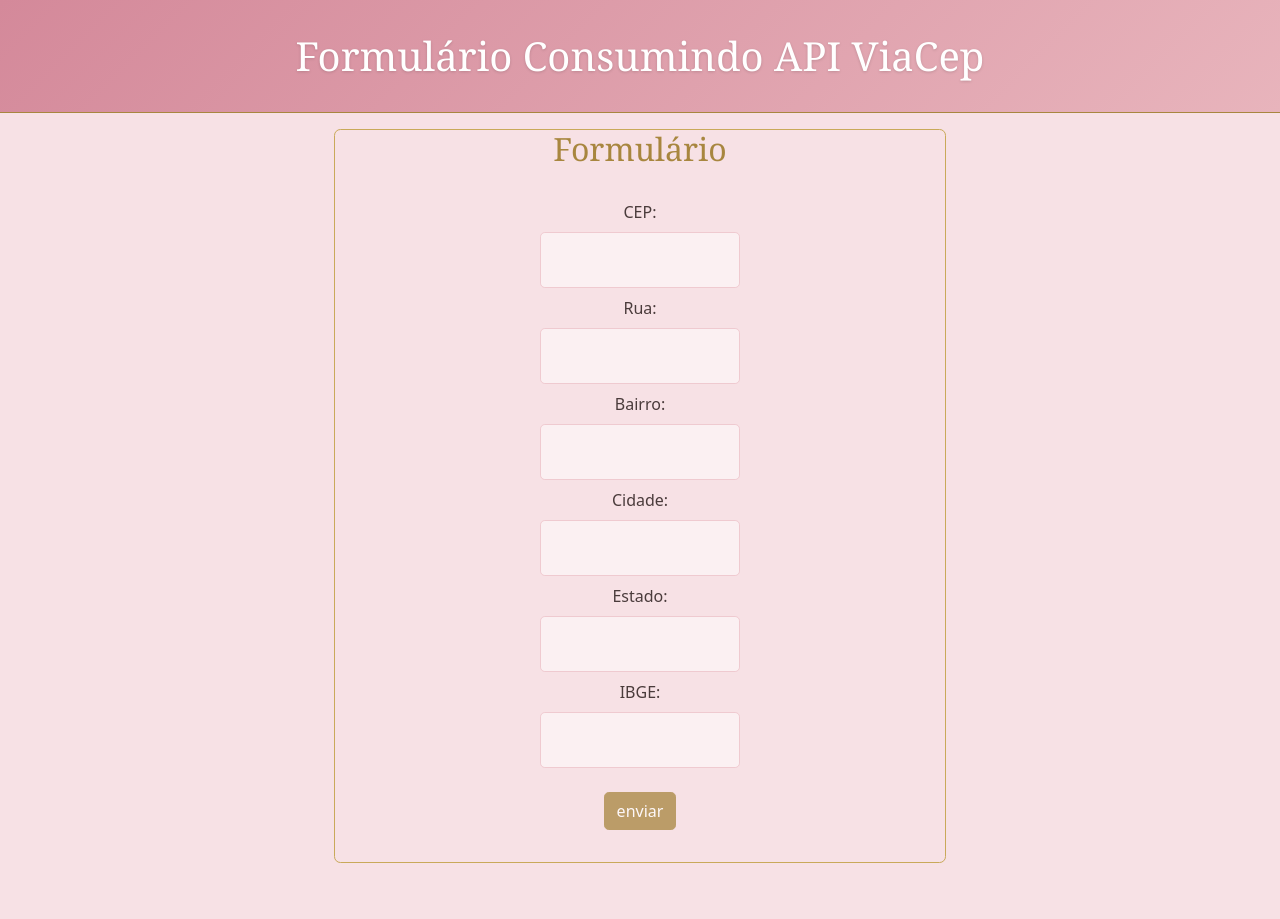
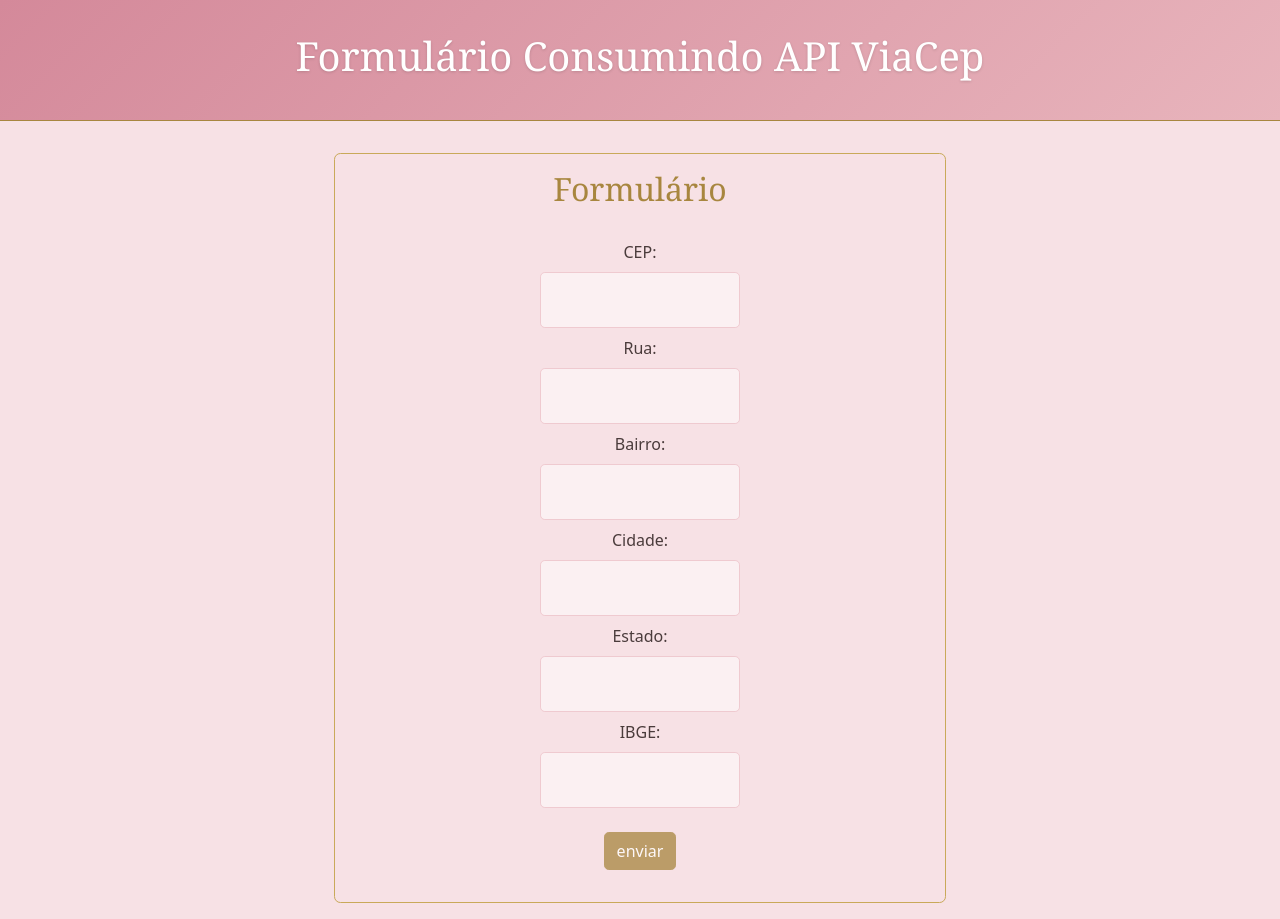
Before and after one commit to lorenaduda06/fullstack-utfpr, a plain HTML site: page ViaCEP/index.html in a window 1280 px wide. Before the commit the page ends 879 px from the top, so only its background shows below. Drawn offline with nearby package versions, Linux system fonts and the light colour scheme.

Commit message:
Ajustes no front do ViaCEP

```diff
--- a/ViaCEP/index.css
+++ b/ViaCEP/index.css
@@ -22,12 +22,17 @@ body {
     color: #FFFFFF;
     font-family: 'Georgia', 'Cormorant Garamond', serif;
     text-shadow: 0 1px 3px rgba(0,0,0,0.15);
-    margin: 0;
+    margin-top: 0;
+}
+
+.col-6 {
+    margin-top: 1rem;
 }
 
 h2 {
     font-family: 'Georgia', 'Cormorant Garamond', serif;
     color: var(--dourado-escuro);
+    margin-top: 1rem;
 }
 
 .border {
```
